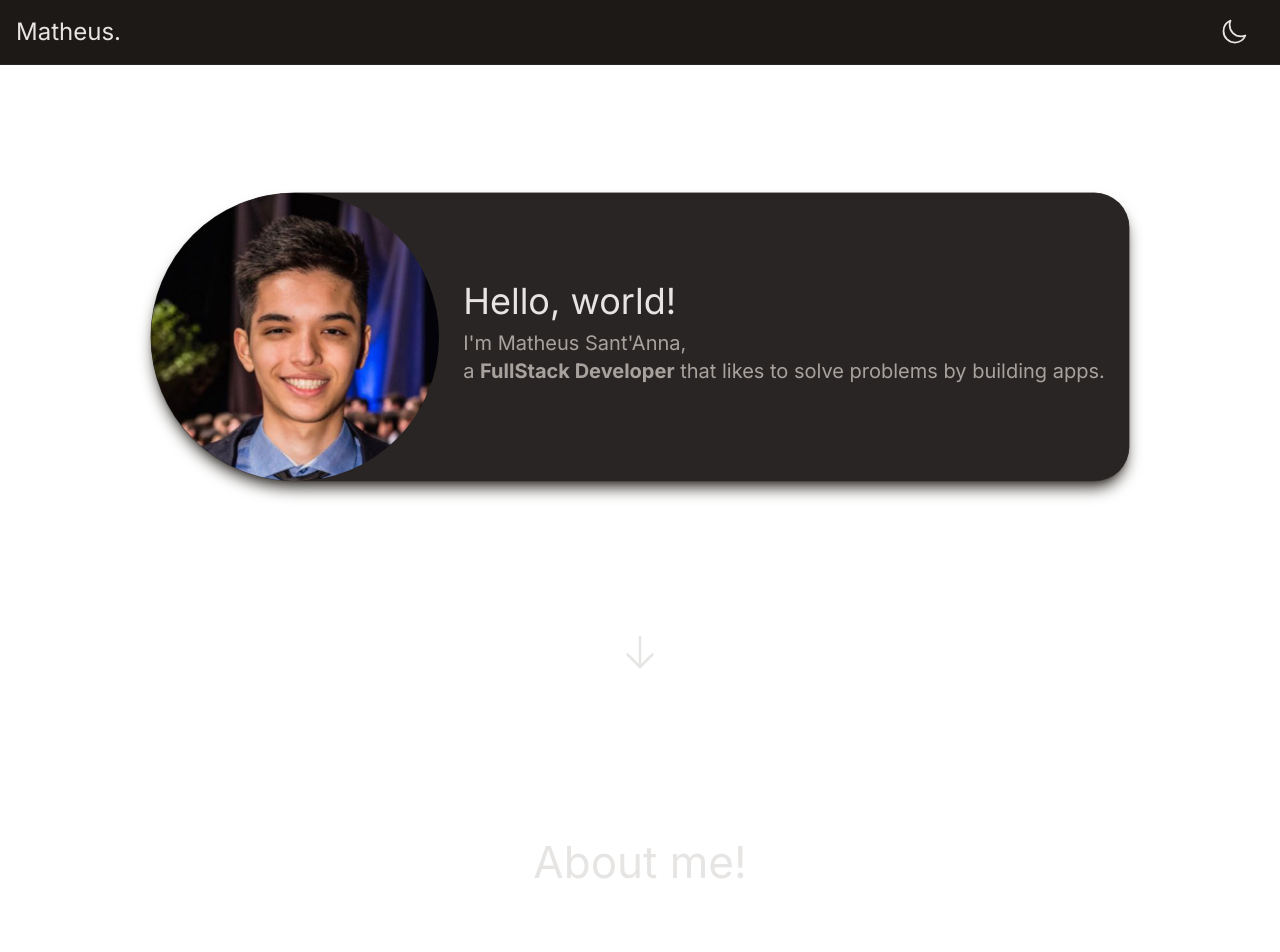
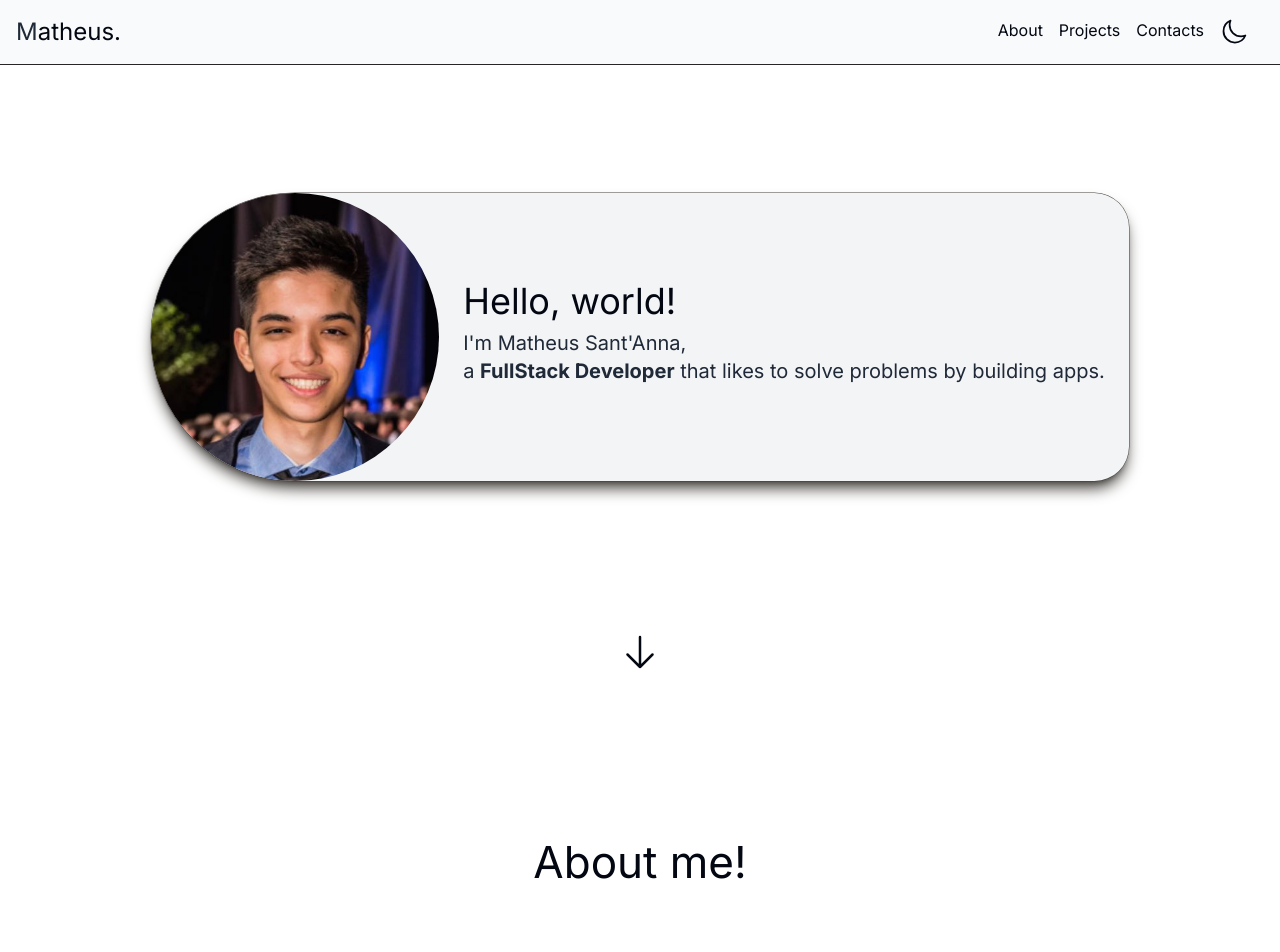
Before and after one commit to m-santanna/personalwebsite, a Next.js app: page / in a window 1280 px wide. Shown: the top 952 px of the page. Built offline with nearby package versions, Linux system fonts and the light colour scheme.

Commit message:
dark theme updated

```diff
--- a/app/components/Nav.tsx
+++ b/app/components/Nav.tsx
@@ -1,19 +1,26 @@
 import Link from "next/link";
-import Menu from "../icons/Menu";
 import DarkModeToggle from "./DarkModeToggle";
 
 export default function Nav() {
   return (
     <nav className="flex justify-between items-center p-4 bg-super-strong border border-x-0 border-t-0 border-stone-800">
       <Link
-        href={"/"}
-        className="text-super-weak first-letter:text-stone-200 text-2xl"
+        href={"#HomePage"}
+        className="text-super-weak first-letter:text-gray-800 dark:first-letter:text-stone-200 text-2xl"
       >
         Matheus.
       </Link>
       <div className="flex">
+        <Link href={"#About"} className="pr-4 text-super-weak">
+          About
+        </Link>
+        <Link href={"#Projects"} className="pr-4 text-super-weak">
+          Projects
+        </Link>
+        <Link href={"#Contacts"} className="pr-4 text-super-weak">
+          Contacts
+        </Link>
         <DarkModeToggle className="pr-4 text-super-weak" />
-        <Menu className="pr-2 block sm:hidden text-super-weak" />
       </div>
     </nav>
   );
--- a/app/components/ScrollDown.tsx
+++ b/app/components/ScrollDown.tsx
@@ -2,7 +2,7 @@ import ArrowDown from "../icons/ArrowDown";
 
 function ScrollDown() {
   return (
-    <div className="text-stone-200 animate-bounce mt-40 mb-16">
+    <div className="text-gray-950 dark:text-stone-200 animate-bounce mt-40 mb-16">
       <ArrowDown />
     </div>
   );
--- a/app/globals.css
+++ b/app/globals.css
@@ -3,29 +3,29 @@
 @tailwind utilities;
 
 .bg-weak {
-    @apply bg-stone-400;
+    @apply bg-gray-300 dark:bg-stone-400;
 }
 .bg-medium {
-    @apply bg-stone-600;
+    @apply bg-gray-200 dark:bg-stone-600;
 }
 .bg-strong {
-    @apply bg-stone-800;
+    @apply bg-gray-100 dark:bg-stone-800;
 }
 .bg-super-strong {
-    @apply bg-stone-900;
+    @apply bg-gray-50 dark:bg-stone-900;
 }
 
 .text-super-weak {
-    @apply text-stone-200;
+    @apply text-gray-950 dark:text-stone-200;
 }
 .text-weak {
-    @apply text-stone-400;
+    @apply text-gray-800 dark:text-stone-400;
 }
 .text-mid {
-    @apply text-stone-600;
+    @apply text-gray-600 dark:text-stone-600;
 }
 .text-strong {
-    @apply text-stone-800;
+    @apply text-gray-400 dark:text-stone-800;
 }
 
 
--- a/app/layout.tsx
+++ b/app/layout.tsx
@@ -16,7 +16,7 @@ export default function RootLayout({
   children: React.ReactNode;
 }) {
   return (
-    <html lang="en" suppressHydrationWarning>
+    <html lang="en" className="scroll-smooth" suppressHydrationWarning>
       <body className={inter.className}>
         <Providers>{children}</Providers>
       </body>
--- a/app/sections/HomePage.tsx
+++ b/app/sections/HomePage.tsx
@@ -1,6 +1,5 @@
 import Image from "next/image";
 import ProfilePic from "../images/profile.jpeg";
-
 function HomePage() {
   return (
     <div className="flex justify-between mt-32 ring-[0.03rem] ring-stone-700 shadow-lg shadow-stone-700 rounded-r-[48px] rounded-l-[200px] bg-strong">
```
